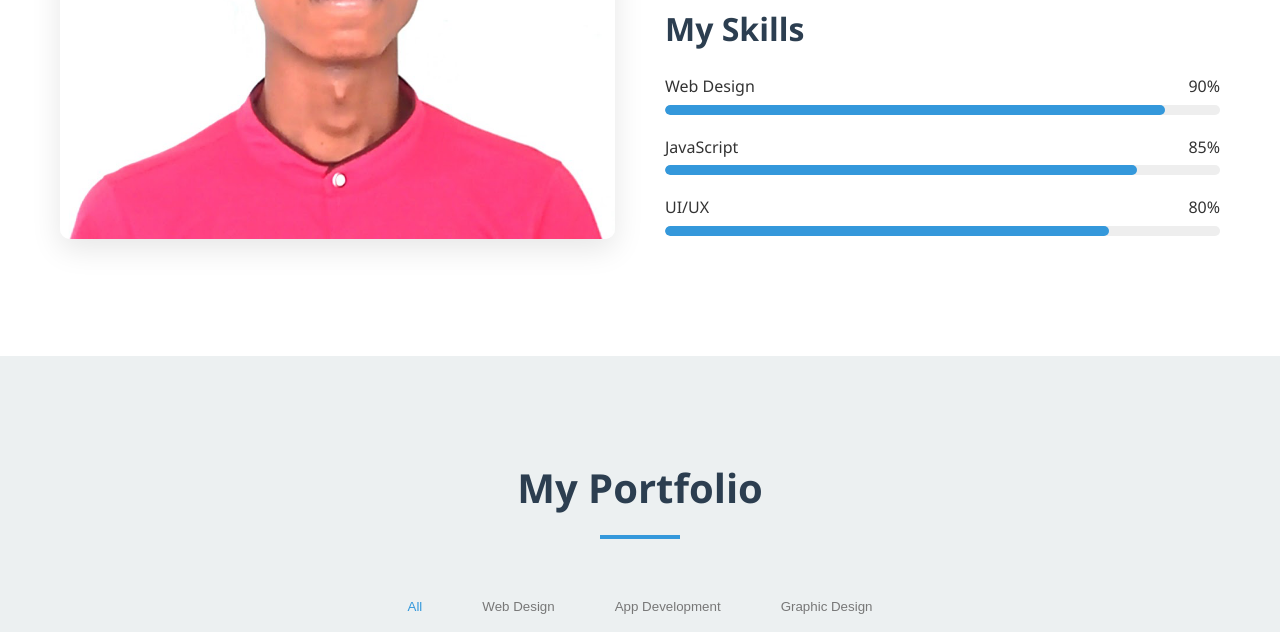
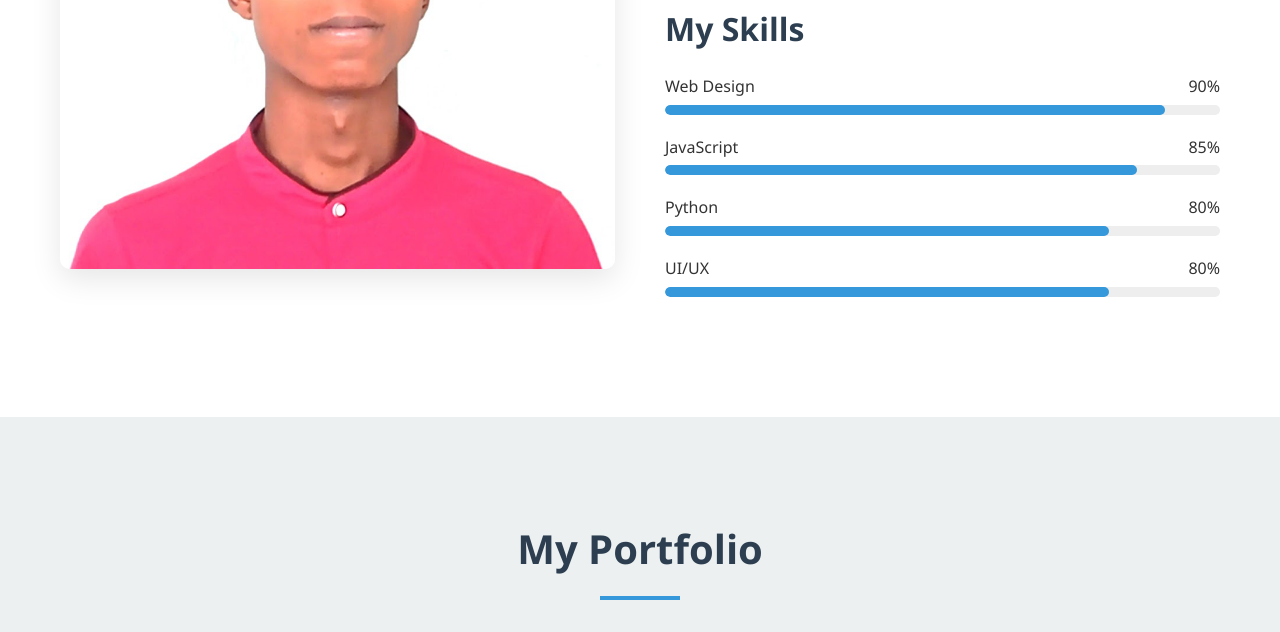
Before and after one commit to Nick-45/NICKSON-JAMES, a plain HTML site: page index.html in a window 1280 px wide. Shown: the part 1366-1998 px from the top of the page. Drawn offline with Linux system fonts and the light colour scheme.

Commit message:
Update index.html

```diff
--- a/index.html
+++ b/index.html
@@ -690,6 +690,15 @@
                                 <div class="skill-progress" style="width: 85%;"></div>
                             </div>
                         </div>
+                         <div class="skill-item">
+                            <div class="skill-name">
+                                <span>Python</span>
+                                <span>80%</span>
+                            </div>
+                            <div class="skill-bar">
+                                <div class="skill-progress" style="width: 80%;"></div>
+                            </div>
+                        </div>
                         <div class="skill-item">
                             <div class="skill-name">
                                 <span>UI/UX</span>
```
